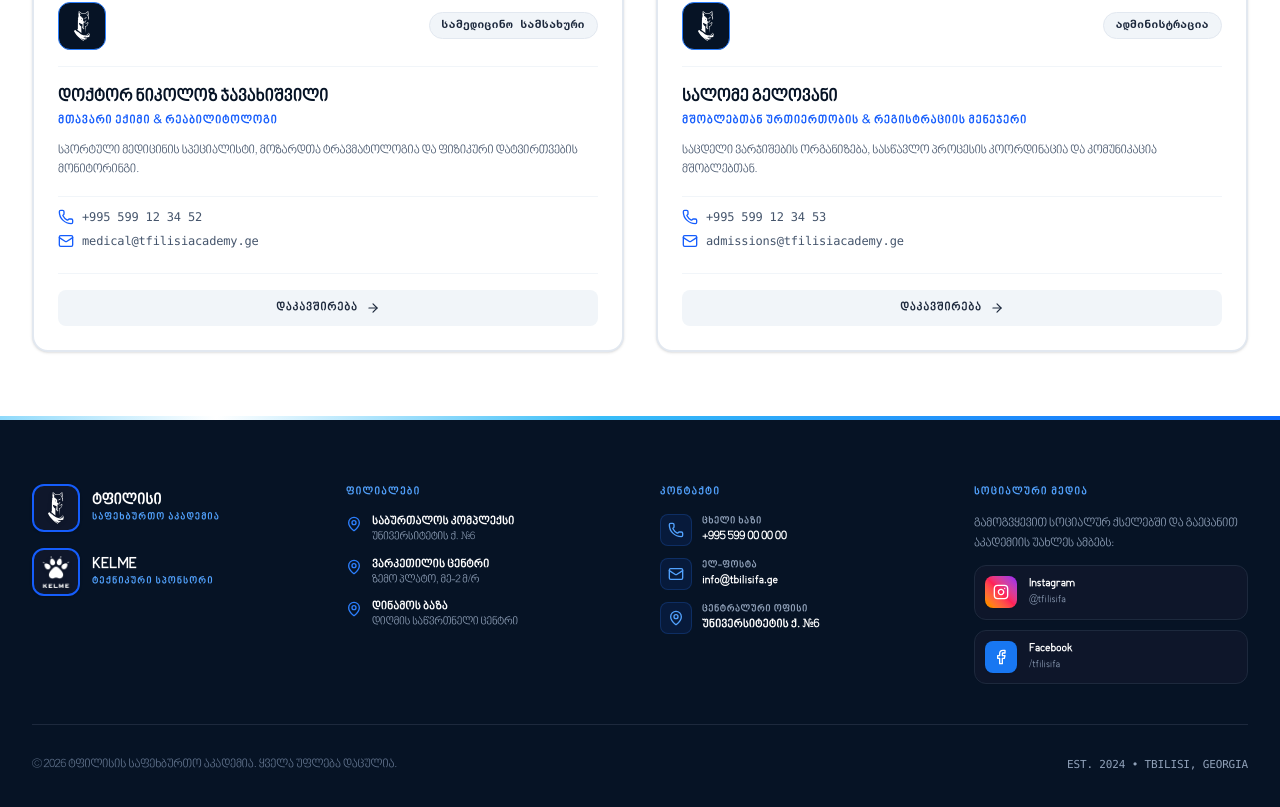
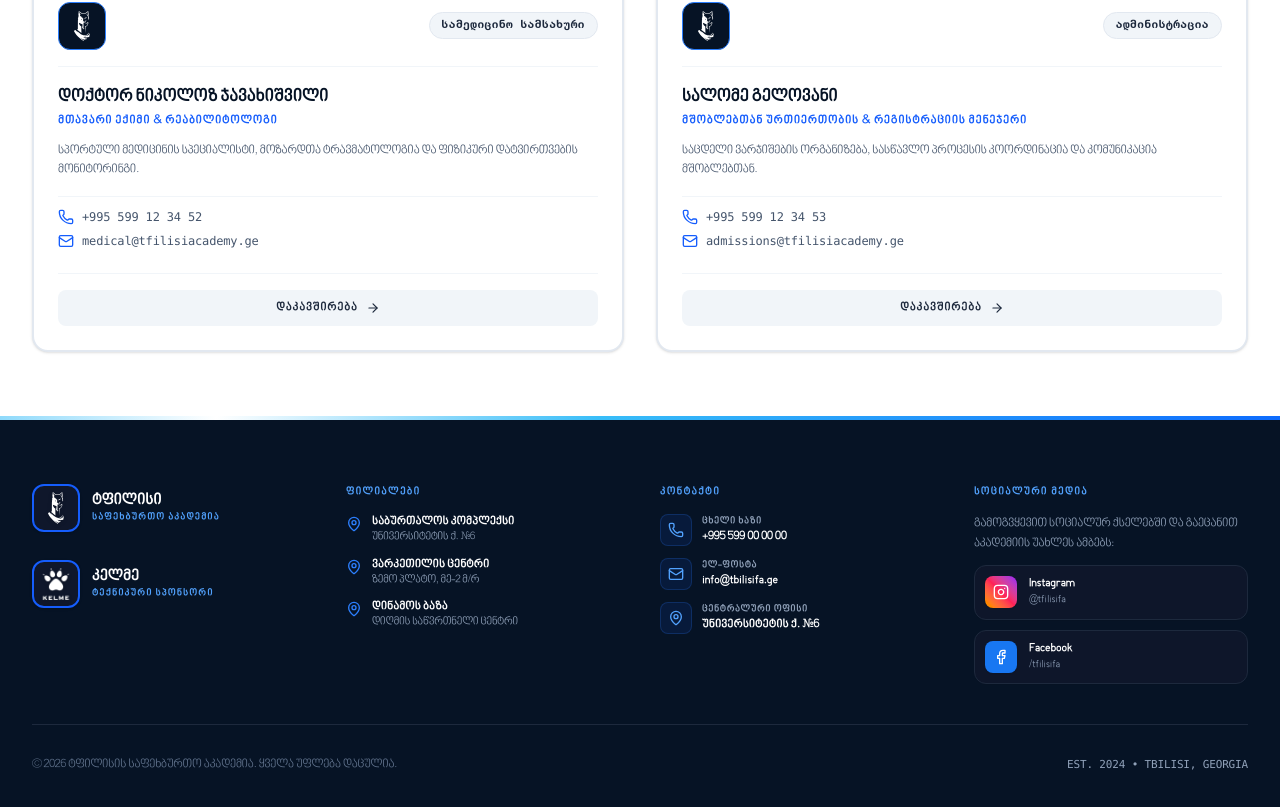
Before and after one commit to Boku7-glitch/tfilisi-football-academy, a Next.js app: page /staff in a window 1280 px wide. Shown: the part 850-1657 px from the top of the page. Built offline with nearby package versions, Linux system fonts and the light colour scheme.

Commit message:
style: increase spacing in footer brand column and set name to Georgian კელმე

```diff
--- a/src/components/Footer.tsx
+++ b/src/components/Footer.tsx
@@ -17,7 +17,7 @@
         <div className="grid grid-cols-1 md:grid-cols-2 lg:grid-cols-4 gap-8 sm:gap-10 pb-8 sm:pb-10 border-b border-slate-800">
 
           {/* Col 1: Club Brand & Technical Partner (Kelme) */}
-          <div className="space-y-4">
+          <div className="space-y-6 sm:space-y-7">
             <div className="flex items-center gap-3">
               <div className="w-12 h-12 rounded-xl bg-slate-900 flex items-center justify-center p-1.5 border-2 border-blue-600 shadow-sm shrink-0">
                 <img
@@ -41,13 +41,13 @@
               <div className="w-12 h-12 rounded-xl bg-slate-900 flex items-center justify-center p-1.5 border-2 border-blue-600 shadow-sm shrink-0">
                 <img
                   src="/logo/kelme-seeklogo-white.png"
-                  alt="KELME"
+                  alt="კელმე"
                   className="w-full h-full object-contain filter drop-shadow-sm"
                 />
               </div>
               <div>
                 <div className="font-black text-base tracking-tight text-white leading-tight">
-                  KELME
+                  კელმე
                 </div>
                 <div className="text-[10px] uppercase tracking-widest font-extrabold text-blue-400">
                   ტექნიკური სპონსორი
```
